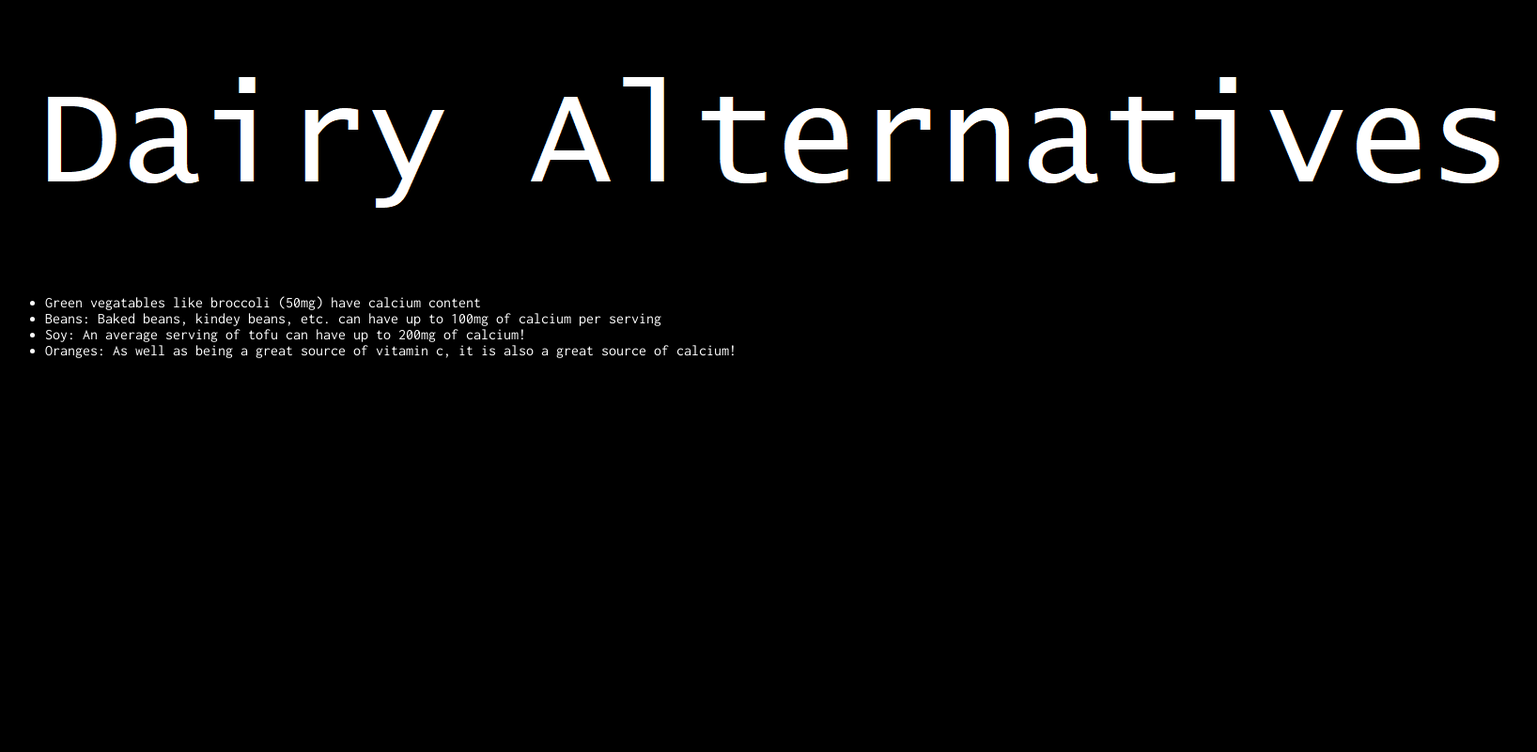
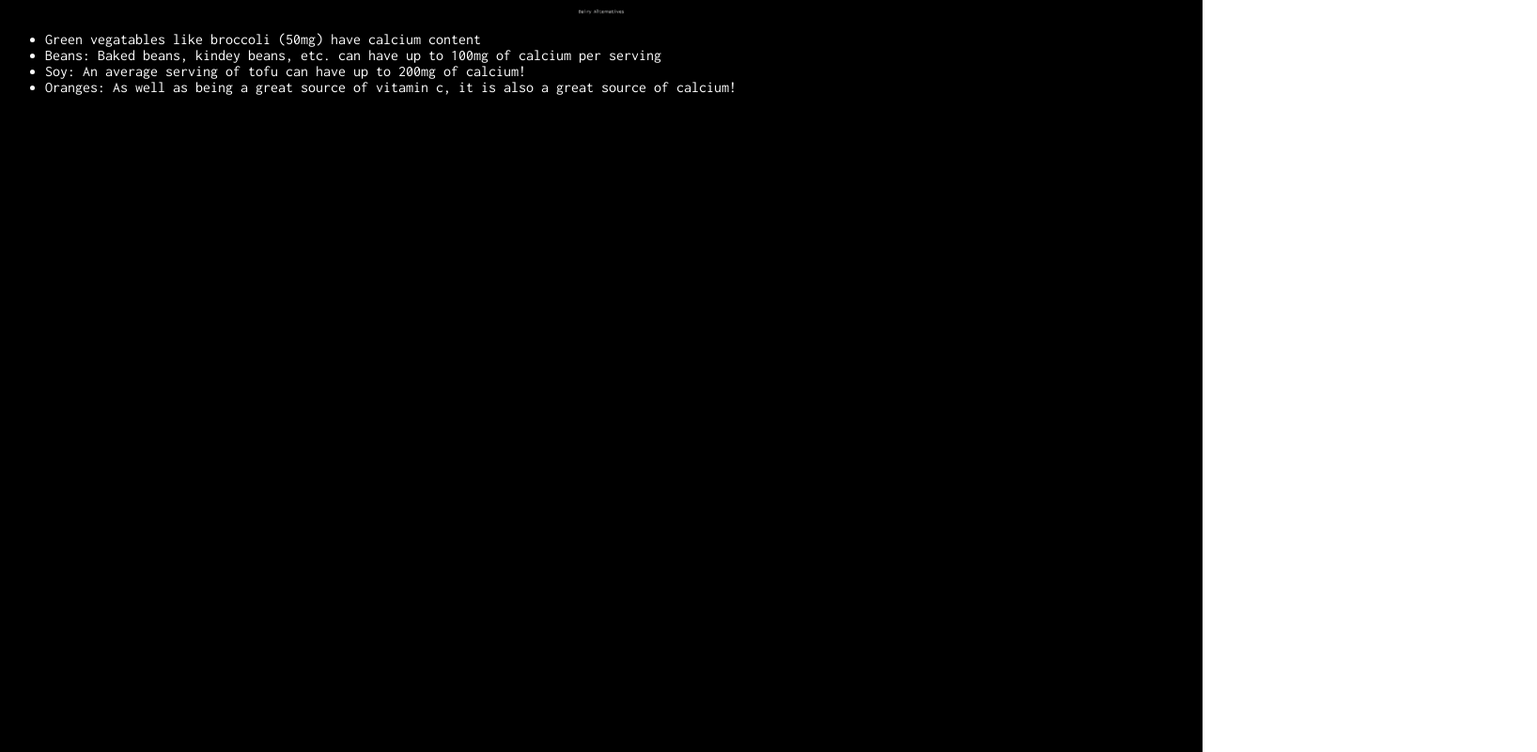
Before and after one commit to gotcalcium/gotcalcium.github.io, a plain HTML site: page alts.html in a window 1280 px wide. Shown: the whole page at 94% size, 1636 px wide, since content can reach past the window. Drawn offline with Linux system fonts and the light colour scheme.

Commit message:
Update alts.html

```diff
--- a/alts.html
+++ b/alts.html
@@ -4,7 +4,7 @@
 </head>
 <title>Dairy Alternatives</title>
 <body background = "img/blk.png"></body>
-<center><img src="img/alts.png"></center>
+<center><img src="img/alts.png" width="50"></center>
 <p> </p>
 <p> </p>
 <ul>
```
